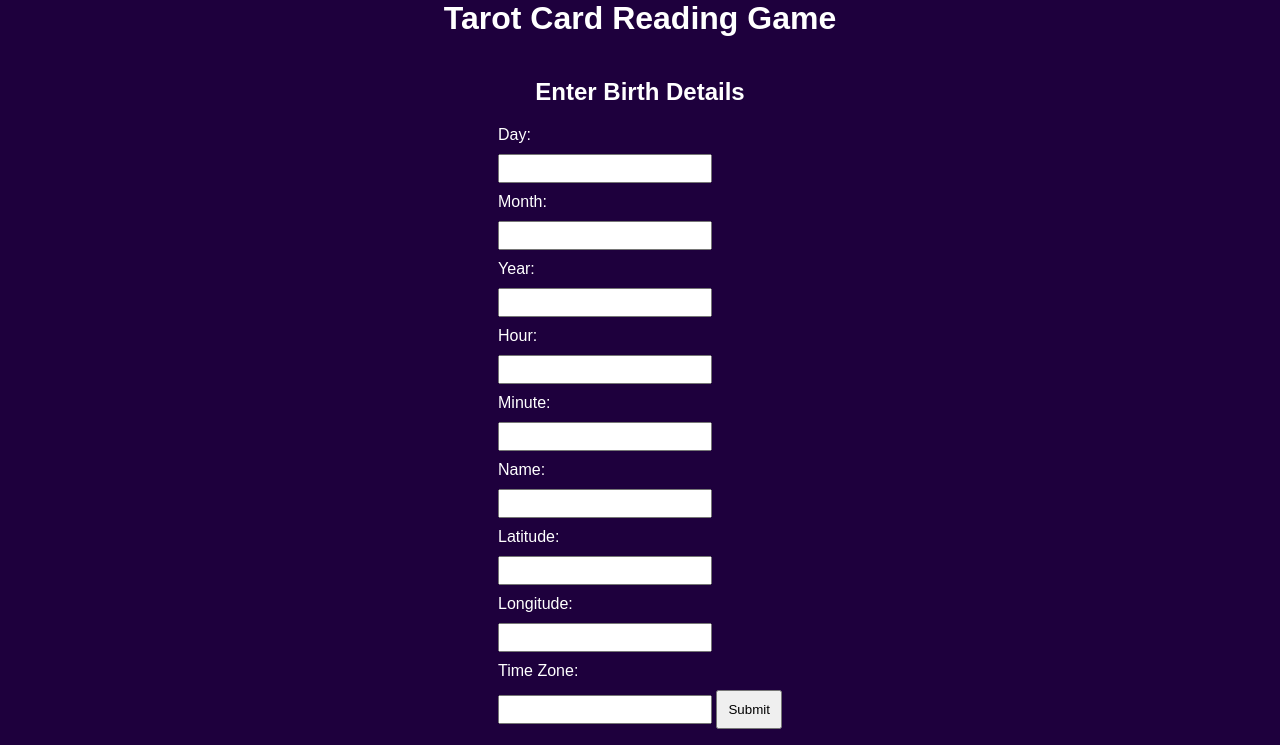
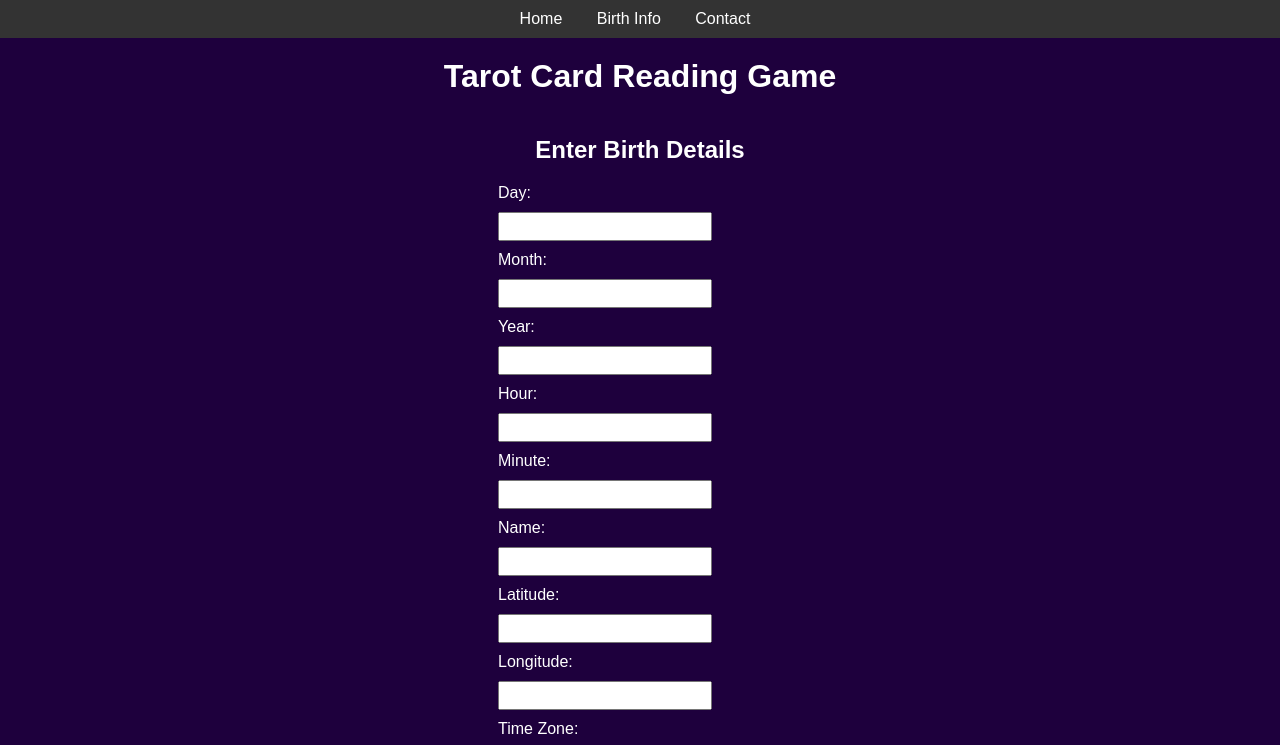
Before and after one commit to Kristal4673/aquariusdivinations, a website: page public/index.html in a window 1280 px wide. Shown: the top 745 px of the page. Drawn offline with Linux system fonts and the light colour scheme.

Commit message:
new navbar

```diff
--- a/public/index.html
+++ b/public/index.html
@@ -5,6 +5,18 @@
     <link rel="stylesheet" type="text/css" href="styles.css">
 </head>
 <body>
+    <!-- Header / Navbar -->
+    <header>
+        <nav>
+          <ul>
+            <li><a href="/">Home</a></li>
+            <li><a href="/birth-info">Birth Info</a></li>
+            <li><a href="/contact">Contact</a></li>
+          </ul>
+        </nav>
+    </header>
+
+    <!-- Tarot Game -->
     <h1>Tarot Card Reading Game</h1>
     <div id="astrologyContainer">
         <div class="form-container">
--- a/public/styles.css
+++ b/public/styles.css
@@ -129,3 +129,41 @@ label {
   #result {
     text-align: center;
   }
+
+  /* Navbar Styling */
+header {
+  background-color: #333;
+  color: #fff;
+  padding: 10px;
+  margin-bottom: 20px;
+}
+
+nav {
+  text-align: center;
+}
+
+nav ul {
+  list-style: none;
+  margin: 0;
+  padding: 0;
+}
+
+nav li {
+  display: inline-block;
+  margin-right: 10px;
+}
+
+nav a {
+  color: #fff;
+  text-decoration: none;
+  padding: 5px 10px;
+  border-radius: 3px;
+}
+
+nav a:hover {
+  background-color: #555;
+}
+
+nav a.active {
+  background-color: #555;
+}
```
Also changed, not shown: public/pages/birthinfo.html (added), public/pages/contact.html (added).
